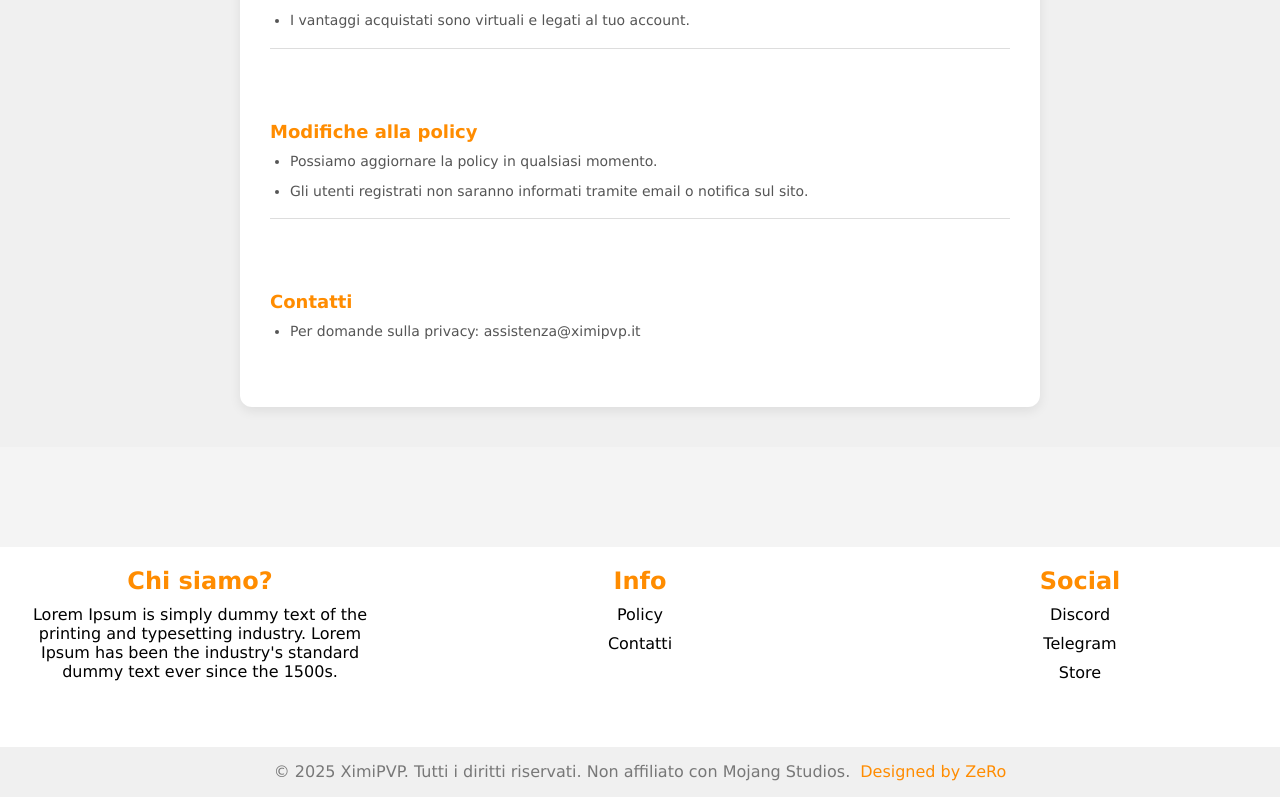
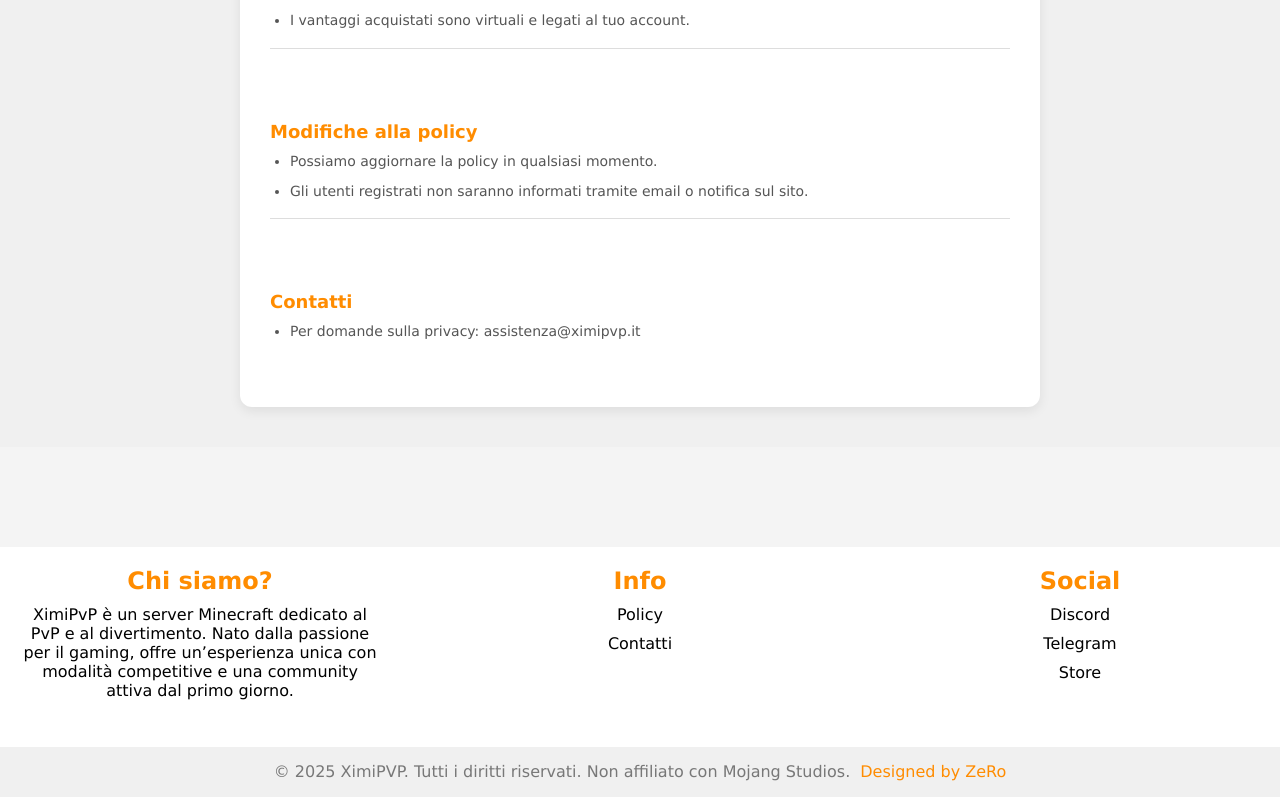
Before and after one commit to axtodev/XimiPVP-Frontend, a React (Vite) app: page /#/policy in a window 1280 px wide. Shown: the part 1859-2656 px from the top of the page. Built offline with nearby package versions, Linux system fonts and the light colour scheme.

Commit message:
Change footer description to new server details
Updated footer text to reflect server information.

```diff
--- a/src/components/footer.jsx
+++ b/src/components/footer.jsx
@@ -9,7 +9,7 @@ function Footer() {
                 <div className="section">
                     <h2>Chi siamo?</h2>
                     <p>
-                        Lorem Ipsum is simply dummy text of the printing and typesetting industry. Lorem Ipsum has been the industry's standard dummy text ever since the 1500s.
+                        XimiPvP è un server Minecraft dedicato al PvP e al divertimento. Nato dalla passione per il gaming, offre un’esperienza unica con modalità competitive e una community attiva dal primo giorno.
                     </p>
                     {/*Sostituisci la riga 12 con il testo */}
                 </div>
```
